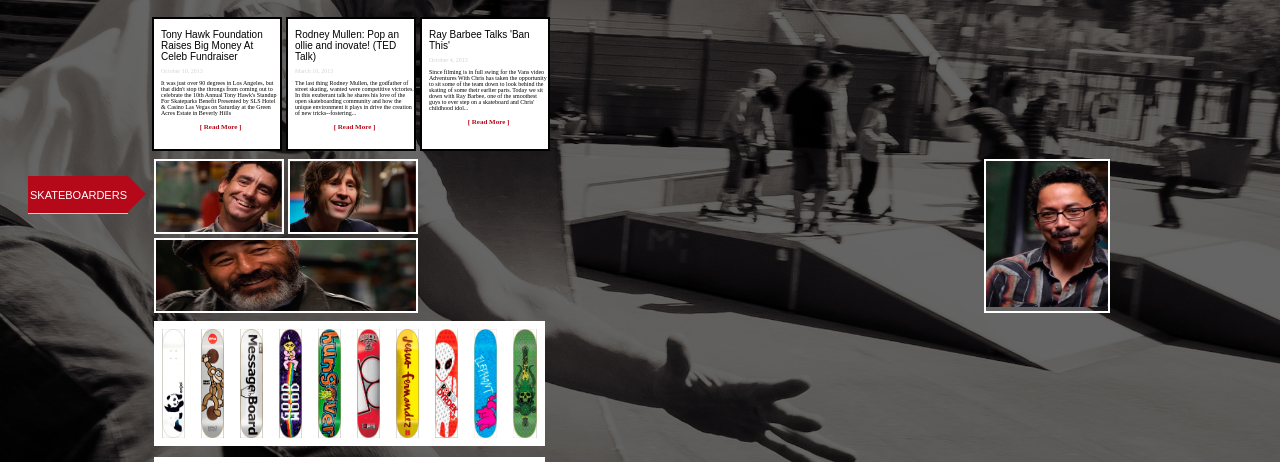
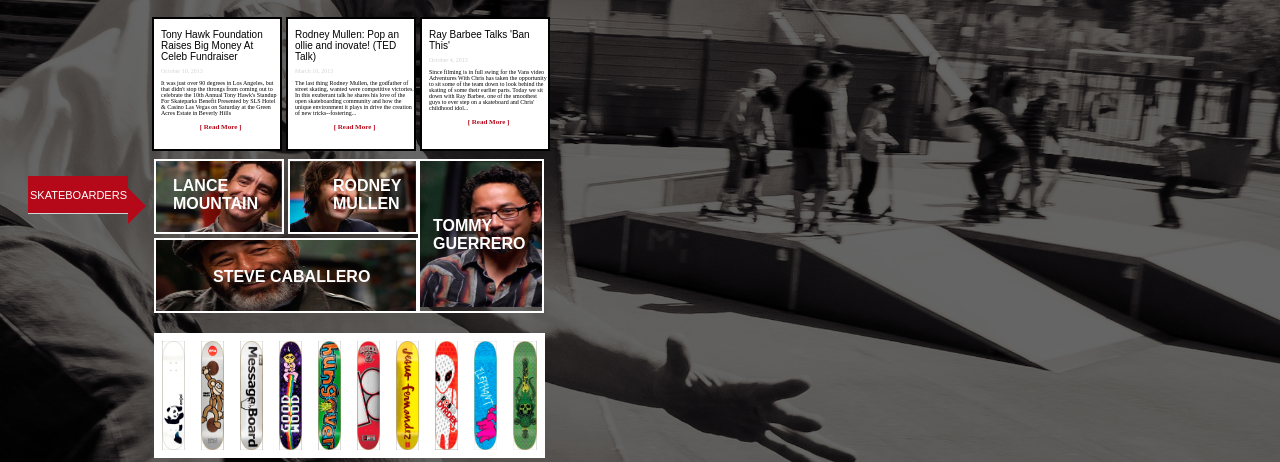
Before and after one commit to snowgoing/Challenge_4, a plain HTML site: page index.html in a window 1280 px wide. Shown: the part 205-667 px from the top of the page. Drawn offline with Linux system fonts and the light colour scheme.

Commit message:
Last Add Before iMac Import

```diff
--- a/index.html
+++ b/index.html
@@ -64,6 +64,12 @@
 		<div class="tommy">
 			<img src="assets/sk8er-2-cropped.jpg" width="122px" height="146px">
 		</div>
+
+			<p id="lance">LANCE MOUNTAIN</p>
+			<p id="rodney">RODNEY MULLEN</p>
+			<p id="tommy">TOMMY GUERRERO</p>
+			<p id="steve">STEVE CABALLERO</p>
+		<div class="clearfix"></div>
 		<div class="decks">
 			<img src="assets/sk8-3.png" width="39px" height="125px"/>
 			<img src="assets/sk8-4.png" width="39px" height="125px">
@@ -100,6 +106,7 @@
 			</div>
 
 		</div>
+
 	</div>
 	</body>
 </html>
--- a/styles.css
+++ b/styles.css
@@ -1,7 +1,14 @@
 * {
 	box-sizing: border-box;
 }
-
+.clearfix:after {
+	visibility: hidden;
+	display: block;
+	font-size: 0;
+	content: " ";
+	clear: both;
+	height: 0;
+	}
 body {
 	background-image: url(assets/bg.jpg);
 	background-size: cover;
@@ -27,7 +34,7 @@ body {
 	color: white;
 	font-size: 7px;
 	text-decoration: none;
-	margin-right: 50px;
+	margin-right: 45px;
 	margin-top: -3px;
 	margin-left: 380px;
 
@@ -115,15 +122,15 @@ nav a img {
 	height: 150px;
 }
 .founders img {
-	position: relative;
 	border: 2px solid white;
 	vertical-align: top;
 	float: left;
 	margin-top: 8px;
 	margin-left: 4px;
 }
+
 .tommy {
-	float: right;
+	float: left;
 	margin-top: -142px;
 	margin-right: 162px;
 	border: 2px solid white;
@@ -232,3 +239,52 @@ input[type=submit] {
 	width: 10px;
 	height: 10px;
 }
+
+p#lance {
+	font-size: 16px;
+	font-weight: 900;
+	font-family: Arial;
+	color: white;
+	width: 20px;
+	height: 20px;
+	position: absolute;
+	top: 350px;
+	left: 165px;
+	align-content: center;
+}
+p#rodney {
+	font-size: 16px;
+	font-weight: 900;
+	font-family: Arial;
+	color: white;
+	width: 20px;
+	height: 20px;
+	position: absolute;
+	top: 350px;
+	left: 325px;
+	align-content: center;
+}
+p#tommy {
+	font-size: 16px;
+	font-weight: 900;
+	font-family: Arial;
+	color: white;
+	width: 20px;
+	height: 20px;
+	position: absolute;
+	top: 390px;
+	left: 425px;
+	align-content: center;
+}
+p#steve {
+	font-size: 16px;
+	font-weight: 900;
+	font-family: Arial;
+	color: white;
+	width: 200px;
+	height: 20px;
+	position: absolute;
+	top: 440px;
+	left: 205px;
+	align-content: center;
+}
```
Also changed, not shown: 1 other file.
